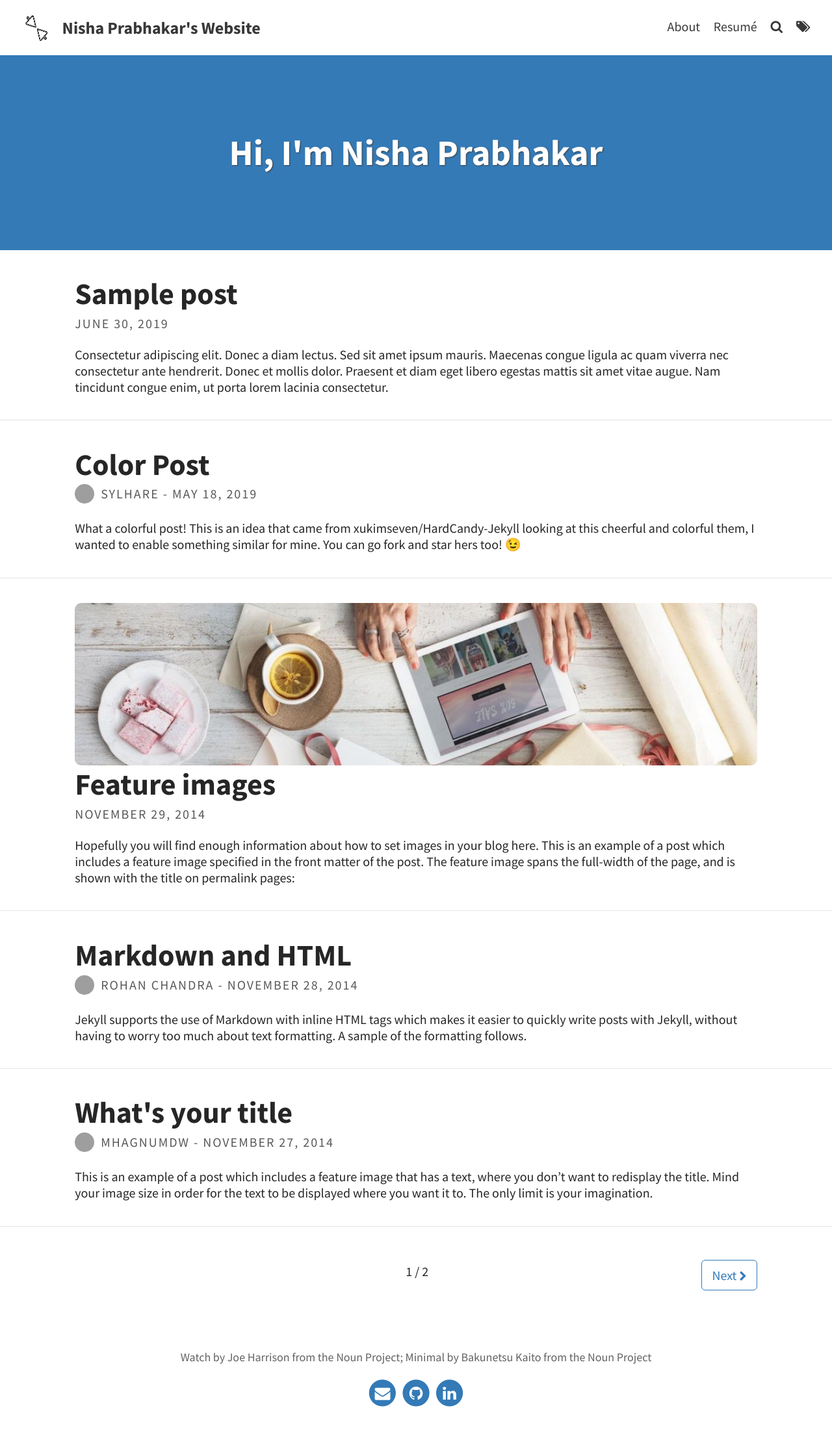
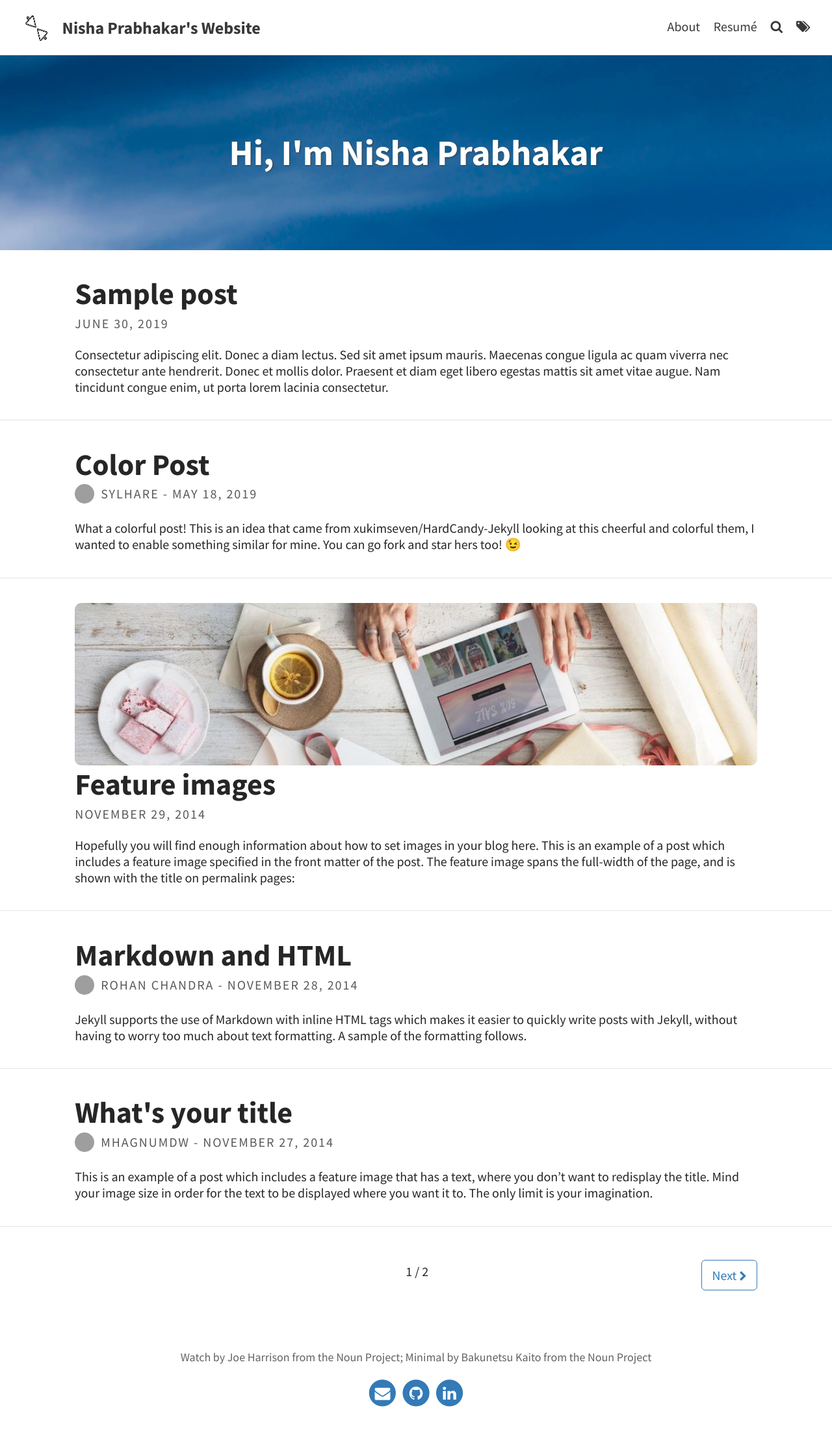
Before and after one commit to nishap1225/nishap1225.github.io, a Jekyll site: the page built from index.html, in a window 1280 px wide. Shown: the whole page at 65% size. Built offline with Jekyll 4.4.1, drawn with Linux system fonts in a browser that asks for light colours; the list of posts is cut into pages by our own code; grey boxes are pictures that could not be loaded.

Commit message:
home page pic

```diff
--- a/_config.yml
+++ b/_config.yml
@@ -10,7 +10,7 @@ favicon: assets/favicon.ico                             # Icon displayed in the
 
 # Header and footer text
 header_text: Hi, I'm Nisha Prabhakar  # Change Blog header text
-header_feature_image: assets/img/pexels/blue_satin.jpg
+header_feature_image: assets/img/pexels/newpics/vertical_bluesky.jpg
 footer_text: "Watch by Joe Harrison from the Noun Project; Minimal by Bakunetsu Kaito from the Noun Project"
 #footer_text: >
   #Powered by <a href="https://jekyllrb.com/">Jekyll</a> with <a href="https://github.com/sylhare/Type-on-Strap">Type on Strap</a>
```
